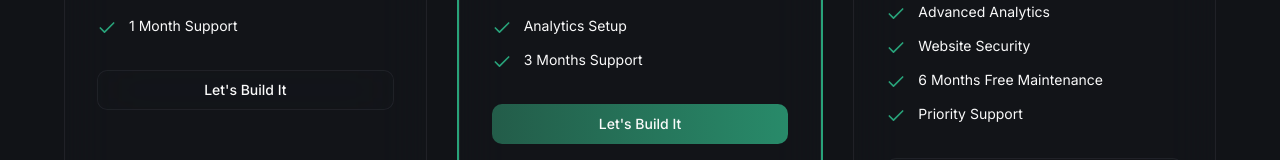
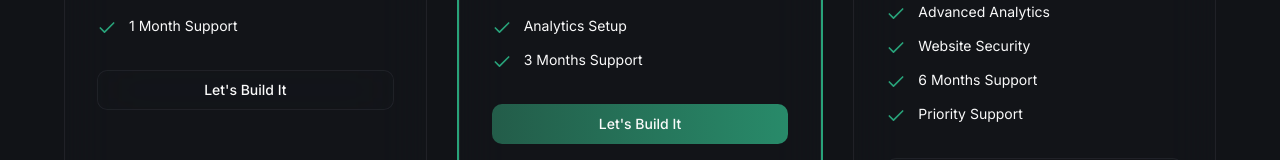
Before and after one commit to malcryptt/ZexLabs, a React (Vite) app: page /pricing in a window 1280 px wide. Shown: the part 623-783 px from the top of the page. Built offline with nearby package versions, Linux system fonts and the light colour scheme; the HTML template or start-up script is replaced by a standard one.

Commit message:
Refactor pricing package details

```diff
--- a/src/pages/Pricing.tsx
+++ b/src/pages/Pricing.tsx
@@ -45,7 +45,7 @@ const Pricing = () => {
         "Third-party Integrations",
         "Advanced Analytics",
         "Website Security",
-        "6 Months Free Maintenance",
+        "6 Months Support",
         "Priority Support",
       ],
     },
```
